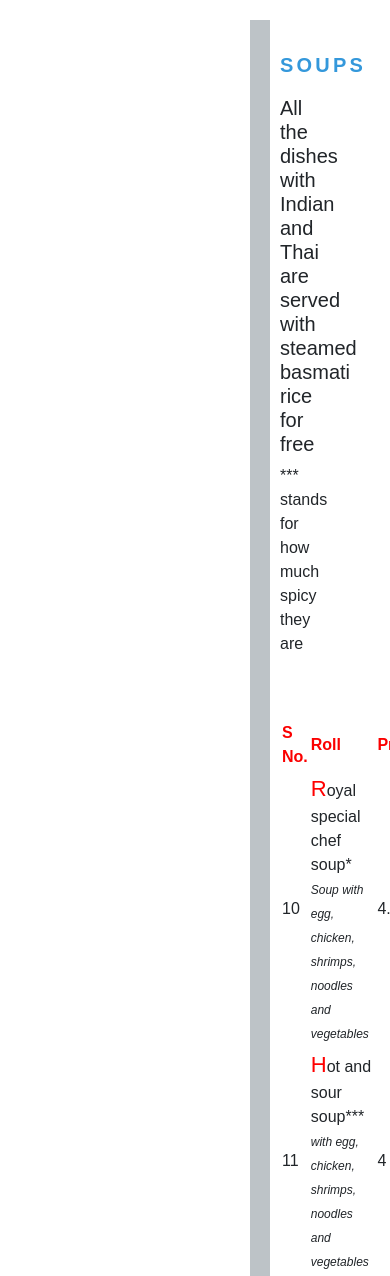
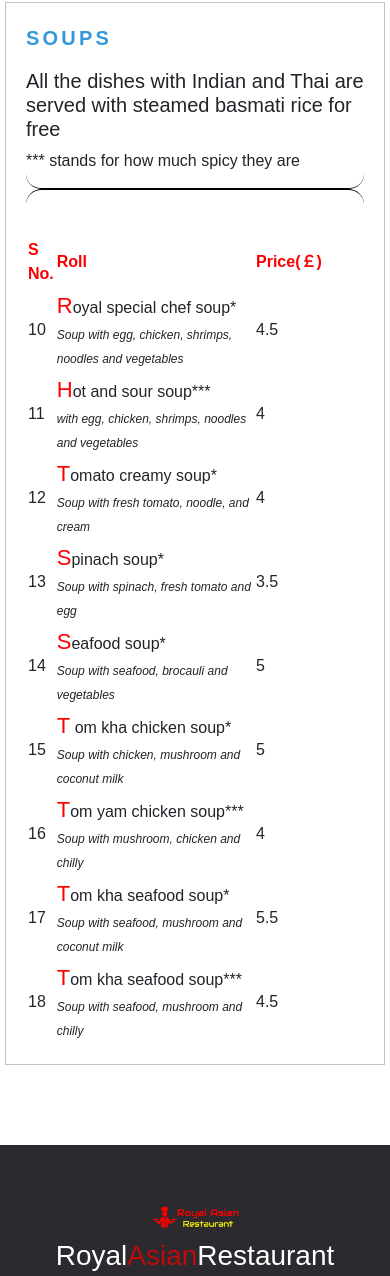
Before and after one commit to dasrajanraj/dasrajanraj.github.io, a PHP site: page /component/pages/soups.html in a window 390 px wide; the page is wider, and only the part inside the window is pictured. Shown: the part 101-1377 px from the top of that part. Run offline with PHP 8.4, Linux system fonts and the light colour scheme; some libraries are stand-ins or nearby versions.

Commit message:
Update style.css

```diff
--- a/component/css/style.css
+++ b/component/css/style.css
@@ -465,5 +465,10 @@ td > .first{
     .aboutUs-image{
         padding:0;
     }
-
+    .page{
+        margin: 2px 5px ;
+        border: 1px solid #bdc3c7;
+        font-family: 'Source Sans Pro', sans-serif;
+        font-size: 16px;
+    }
 }
```
